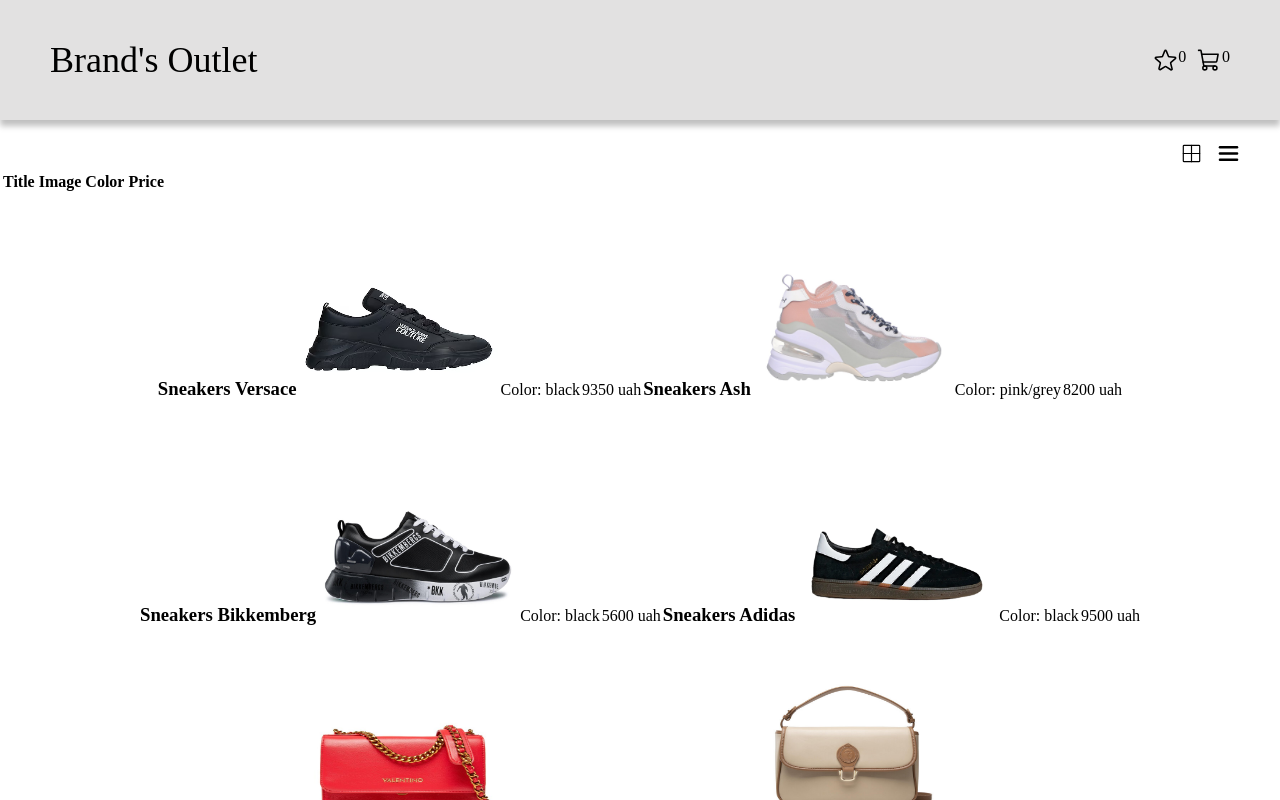
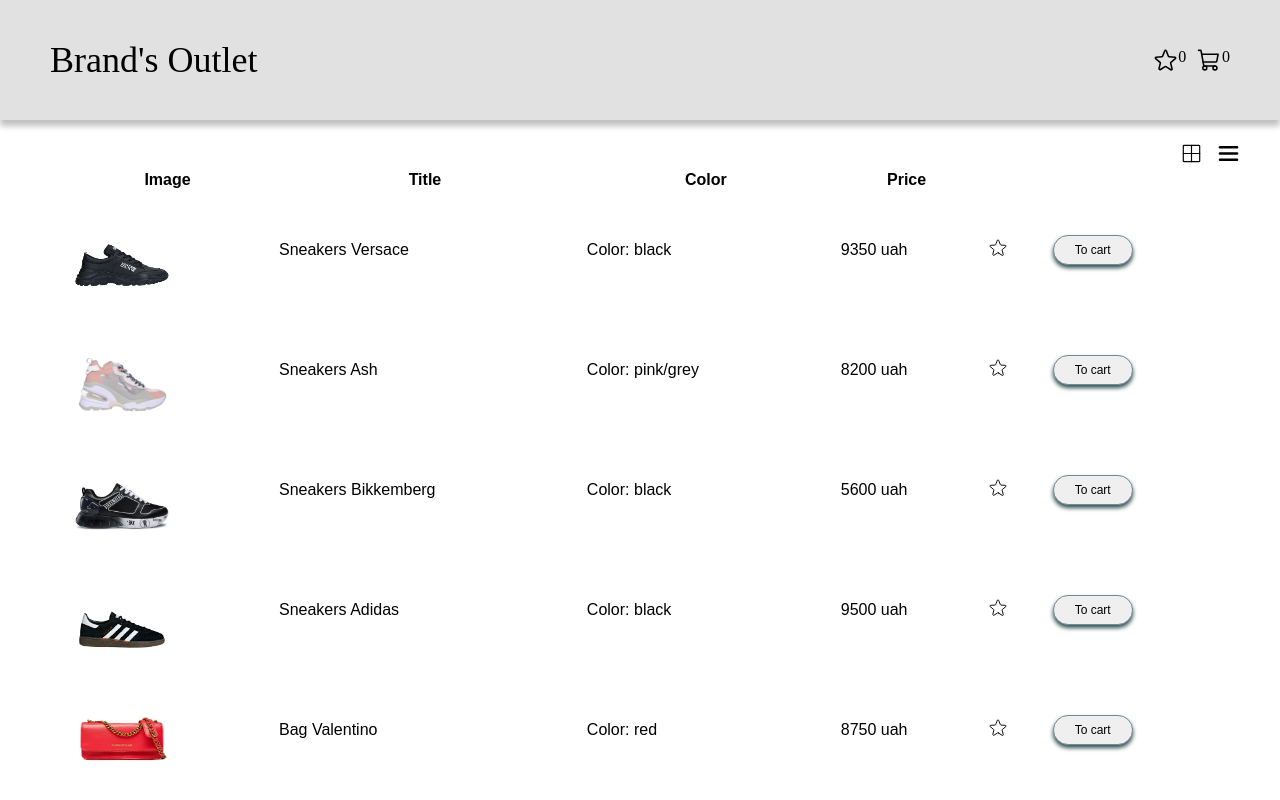
Before and after one commit to Larysa407/shopping-website, a React (Create React App) app: page / in a window 1280 px wide. Both pictures are taken after a click on the button 1228 px from the left and 155 px from the top of the page. Shown: the top 800 px of the page. Built offline with nearby package versions, Linux system fonts and the light colour scheme.

Commit message:
should check

```diff
--- a/src/components/ProductList/index.js
+++ b/src/components/ProductList/index.js
@@ -11,22 +11,19 @@
 export default function ProductList() {
   const products = useSelector((state) => state.products);
 
-  const { isSelected, setIsSelected } = useContext(SwitchContext);
+  const { isSelected } = useContext(SwitchContext);
 
   return (
     <>
       <Switcher />
       {isSelected ? (
-        <>
         <table>
           <tr>
+            <th>Image</th>
             <th>Title</th>
-              <th>Image</th>
             <th>Color</th>
             <th>Price</th>
           </tr>
-          </table>
-          <div className="product-list">
           {products.map((product, index) => (
             <ProductTable
               title={product.title}
@@ -37,8 +34,7 @@
               key={index}
             />
           ))}
-          </div>
-        </>
+        </table>
       ) : (
         <div className="product-list">
           {products.map((product, index) => (
--- a/src/components/ProductList/style.scss
+++ b/src/components/ProductList/style.scss
@@ -3,7 +3,6 @@
     margin-right: 33px;
     display: flex;
     justify-content: flex-end;
-
 }
 
 .blockView{
@@ -15,3 +14,17 @@
     background-color: #fff;
     border: none;
 }
+
+
+table {
+    font-family: arial, sans-serif;
+    border-collapse: collapse;
+    width: 90%;
+    margin: 0 auto;
+
+
+    td {
+        text-align: left;
+        padding: 8px;
+      }
+  }
--- a/src/components/ProductTable/index.js
+++ b/src/components/ProductTable/index.js
@@ -1,7 +1,7 @@
 import React from "react";
 import Button from "../Button/index";
 import Modal from "../Modal/index";
-import "./style.scss"
+import "./style.scss";
 import { Star } from "phosphor-react";
 import PropTypes from "prop-types";
 import { useDispatch, useSelector } from "react-redux";
@@ -52,14 +52,35 @@
   };
 
   return (
-    <div className="table">
-      <tr>
-        <td><h3>{title}</h3></td>
-        <td><img className="table-image" src={image} alt="product"></img></td>
-        <td><p>{color}</p></td>
-        <td><p>{price} uah</p></td>
-      </tr>
-    </div>
+    <tr>
+      <td>
+        <img className="table-image" src={image} alt="product"></img>
+      </td>
+      <td>{title}</td>
+      <td>{color}</td>
+      <td>{price} uah</td>
+      <td>
+        <Star
+          size={20}
+          onClick={handleFav}
+          weight={isFavorite ? "fill" : "light"}
+        />
+      </td>
+      <td>
+        <Button text="To cart" onClick={handleClick} />
+        {modal && (
+          <Modal
+            text="Add this product to the cart?"
+            closeButton={true}
+            closeModal={handleCloseModal}
+            actionBtn="Add"
+            cancelBtn="Cancel"
+            addToCart={handleAddToCart}
+            clickOutside={handleClickOutside}
+          />
+        )}
+      </td>
+    </tr>
   );
 }
 
--- a/src/components/ProductTable/style.scss
+++ b/src/components/ProductTable/style.scss
@@ -1,9 +1,4 @@
-.table{
-    display: flex;
-    flex-direction: column;
+.table-image{
+    width: 100px;
+    height: 100px;
 }
-
-.table-image{
-width: 200px;
-height: 200px;
-}
```
Lines whose indentation alone changed are shown as unchanged.
